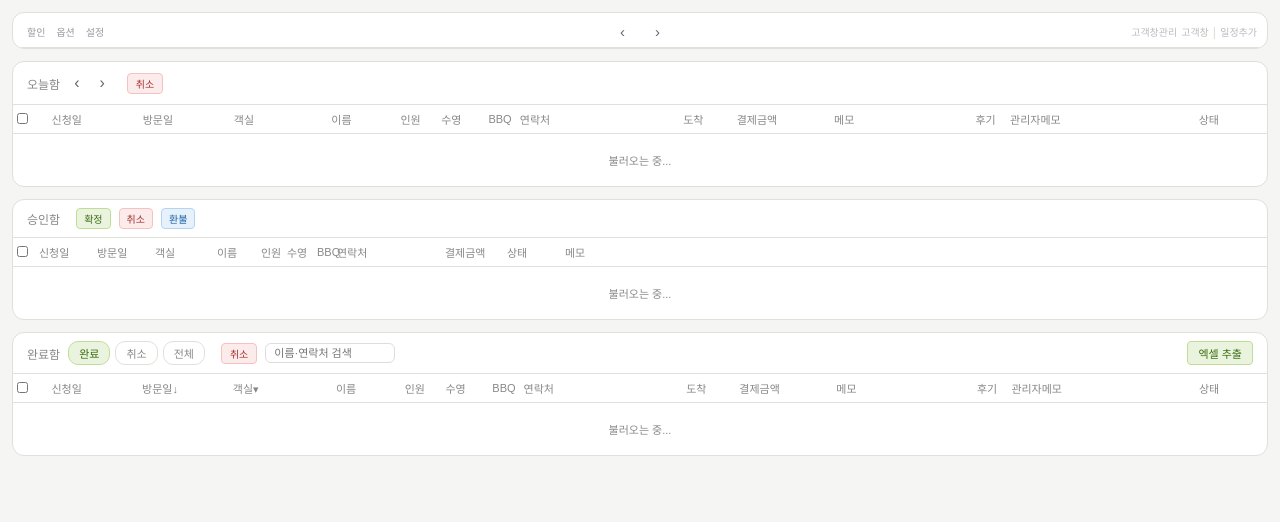
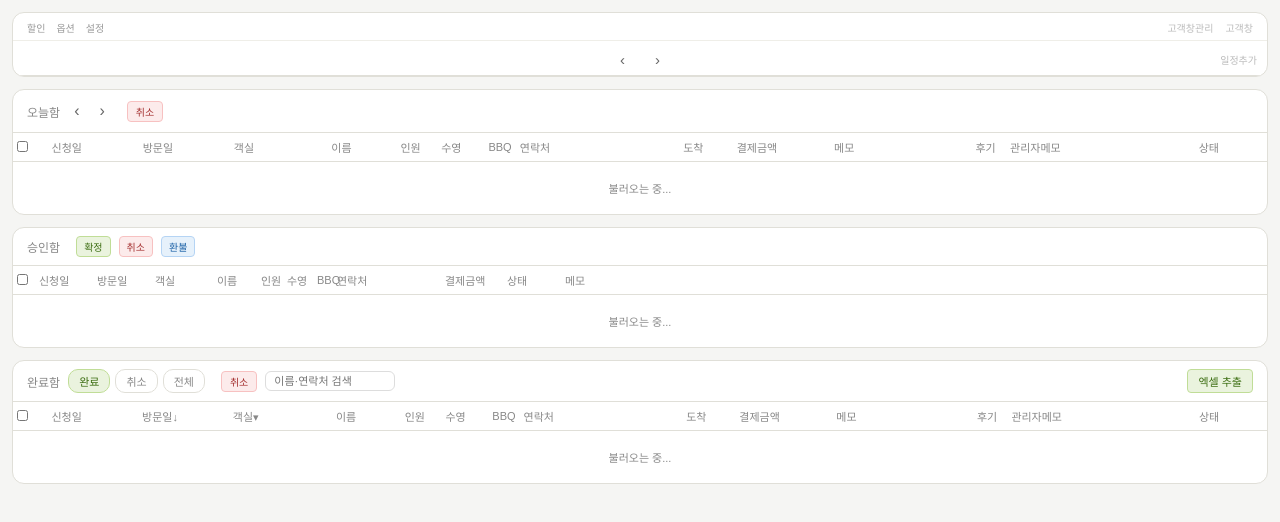
Before and after one commit to treehousekr/treehouse-admin, a website built with Vite: page index.html in a window 1280 px wide. Built offline with nearby package versions, Linux system fonts and the light colour scheme; a script that the page names is missing; a web font is replaced by a local one.

Commit message:
캘린더 헤더 도구 버튼을 별도 행으로 분리
Co-Authored-By: Claude Opus 4.7 (1M context) <noreply@anthropic.com>

```diff
--- a/index.html
+++ b/index.html
@@ -19,14 +19,18 @@
     .error-bar{padding:12px 14px;background:#fcebeb;color:#a32d2d;font-size:12px;border-radius:8px;margin:8px}
 
     /* 캘린더 */
+    .cal-toolbar{display:flex;align-items:center;justify-content:space-between;padding:6px 10px 4px;border-bottom:0.5px solid #efeee8}
     .cal-top{display:flex;align-items:center;justify-content:center;padding:8px 10px 5px;position:relative}
-    .cal-tools{position:absolute;left:10px;display:flex;gap:3px;align-items:center}
+    .cal-tools{display:flex;gap:3px;align-items:center}
     .cal-tools button{background:none;border:none;cursor:pointer;font-size:10px;color:#999;padding:1px 4px;border-radius:3px;font-family:inherit}
     .cal-tools button:hover{color:#333;background:#f0f0ee}
     .cal-tools button.active-tool{color:#185fa5;font-weight:500;background:#e6f1fb}
     .cal-right{position:absolute;right:10px;display:flex;gap:4px;align-items:center}
     .cal-right a,.cal-right button{background:none;border:none;cursor:pointer;font-size:10px;color:#bbb;text-decoration:none;font-family:inherit}
     .cal-right a:hover,.cal-right button:hover{color:#888}
+    .cal-toolbar .cal-tools-right{display:flex;gap:4px;align-items:center}
+    .cal-toolbar .cal-tools-right a,.cal-toolbar .cal-tools-right button{background:none;border:none;cursor:pointer;font-size:10px;color:#bbb;text-decoration:none;font-family:inherit;padding:1px 4px;border-radius:3px}
+    .cal-toolbar .cal-tools-right a:hover,.cal-toolbar .cal-tools-right button:hover{color:#888;background:#f0f0ee}
     .cal-nav{display:flex;align-items:center;gap:10px}
     .cal-nav button{background:none;border:none;cursor:pointer;color:#666;font-size:15px;padding:2px 5px}
     .cal-month{font-size:14px;font-weight:500}
@@ -225,21 +229,24 @@
 
   <!-- 캘린더 -->
   <div class="section">
-    <div class="cal-top">
+    <div class="cal-toolbar">
       <div class="cal-tools">
         <button id="btnDiscount" onclick="openDiscountPopup()">할인</button>
         <button id="btnOption" onclick="openOptionPopup()">옵션</button>
         <button id="btnSetting" onclick="openSettingPopup()">설정</button>
       </div>
+      <div class="cal-tools-right">
+        <button id="btnCustomer" onclick="openCustomerMgmt()">고객창관리</button>
+        <a href="customer.html" target="_blank">고객창</a>
+      </div>
+    </div>
+    <div class="cal-top">
       <div class="cal-nav">
         <button onclick="changeMonth(-1)">&#8249;</button>
         <span class="cal-month" id="calMonthLabel"></span>
         <button onclick="changeMonth(1)">&#8250;</button>
       </div>
       <div class="cal-right">
-        <button id="btnCustomer" onclick="openCustomerMgmt()">고객창관리</button>
-        <a href="customer.html" target="_blank">고객창</a>
-        <span style="color:#e0dfd8">|</span>
         <button onclick="openScheduleAddPopup()">일정추가</button>
       </div>
     </div>
```
